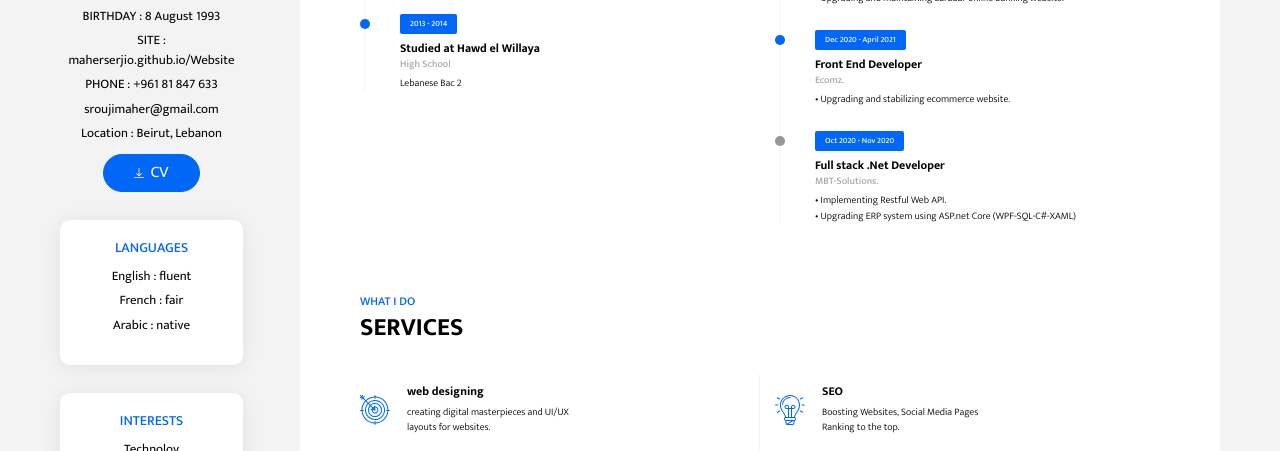
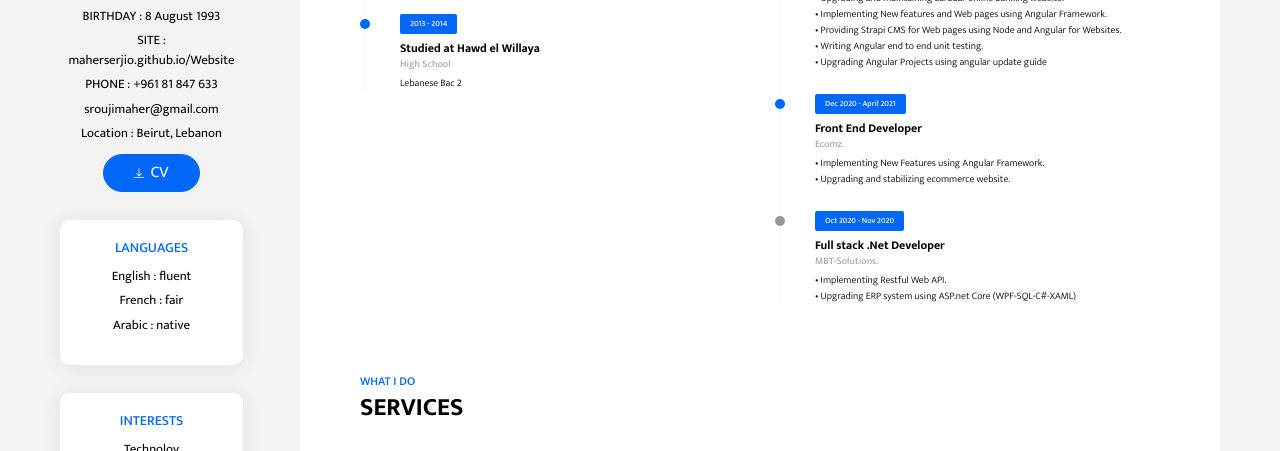
Before and after one commit to maherserjio/Website, a website: page index.html in a window 1280 px wide. Shown: the part 289-740 px from the top of the page. Drawn offline with Linux system fonts and the light colour scheme.

Commit message:
resume changes

```diff
--- a/index.html
+++ b/index.html
@@ -116,18 +116,36 @@
                                 <h6 class="time-line-item-title">Front-End Developer</h6>
                                 <p class="time-line-item-subtitle">Klevr - Saradar Capital Holding</p>
                                 <p class="time-line-item-content"> • Translating high Level Adobe XD designs into live
-                                    fully functional Websites.</p>
-                                <p class="time-line-item-content">• Upgrading and maintaining Saradar online banking
+                                    fully functional Websites.
+                                </p>
+                                <p class="time-line-item-content"> • Upgrading and maintaining Saradar online banking
                                     website.
+                                </p>
+                                <p class="time-line-item-content"> • Implementing New features and Web pages using
+                                    Angular Framework.
+                                </p>
+                                <p class="time-line-item-content"> • Providing Strapi CMS for Web pages using Node and
+                                    Angular for Websites.
+                                </p>
+                                <p class="time-line-item-content"> • Writing Angular end to end unit testing.
+                                </p>
+                                <p class="time-line-item-content"> • Upgrading Angular Projects using angular update
+                                    guide
+                                </p>
 
-                                </p>
                             </li>
                             <li class="time-line-item">
                                 <span class="badge badge-primary">Dec 2020 - April 2021</span>
                                 <h6 class="time-line-item-title">Front End Developer</h6>
                                 <p class="time-line-item-subtitle">Ecomz.</p>
                                 <p class="time-line-item-content">
+
+
+                                    • Implementing New Features using Angular Framework.
+                                </p>
+                                <p class="time-line-item-content">
                                     • Upgrading and stabilizing ecommerce website.
+
                                 </p>
                             </li>
 
```
Also changed, not shown: 1 other file.
